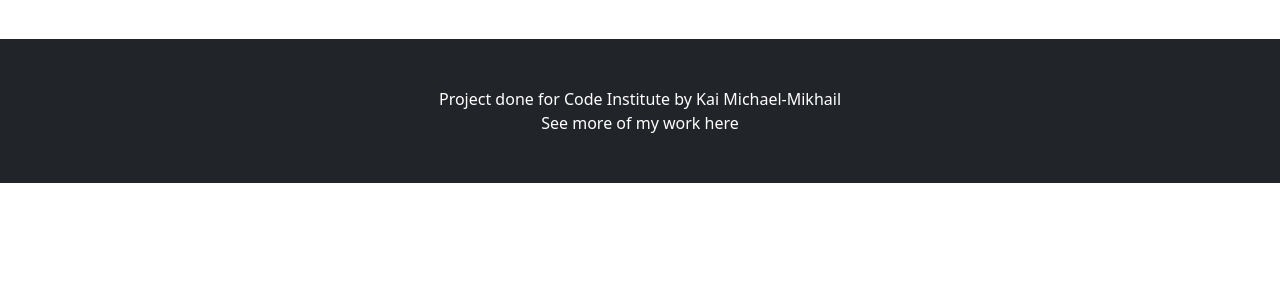
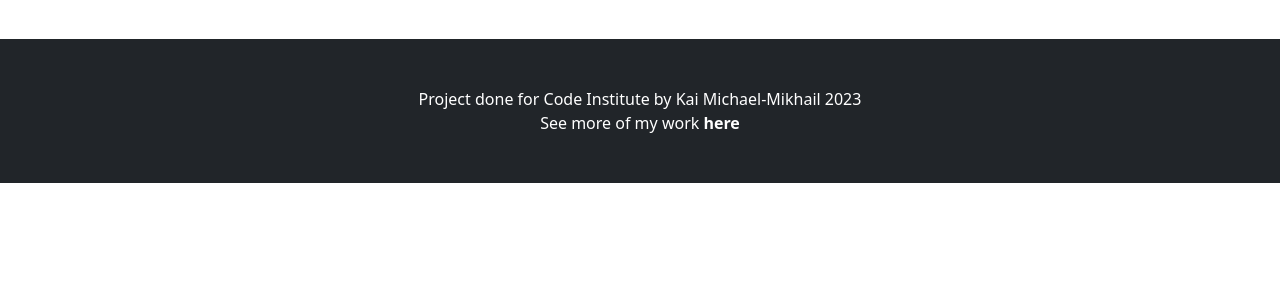
Before and after one commit to Dekeypetey40/TTRPG-Hub, a Django app: page / in a window 1280 px wide. Shown: the part 336-636 px from the top of the page. Run offline with Django 4.2, Linux system fonts and the light colour scheme; data that the repository does not hold is empty; parts of the project's set-up code (start-up, migrations or seed data) failed here and were passed over; some libraries are stand-ins or nearby versions.

Commit message:
Style footer link further

```diff
--- a/templates/base.html
+++ b/templates/base.html
@@ -84,8 +84,8 @@
     <!-- Footer-->
     <footer class="py-5 bg-dark">
         <div class="container">
-            <p class="m-0 text-center text-white">Project done for Code Institute by Kai Michael-Mikhail</p>
-            <p class="m-0 text-center text-white">See more of my work <a class="text-white text-underline-hover" href="https://github.com/Dekeypetey40">here</a></p>
+            <p class="m-0 text-center text-white">Project done for Code Institute by Kai Michael-Mikhail 2023</p>
+            <p class="m-0 text-center text-white">See more of my work <a class="text-white text-underline-hover fw-bold" href="https://github.com/Dekeypetey40">here</a></p>
         </div>
     </footer>
     <!-- Bootstrap core JS-->
```
